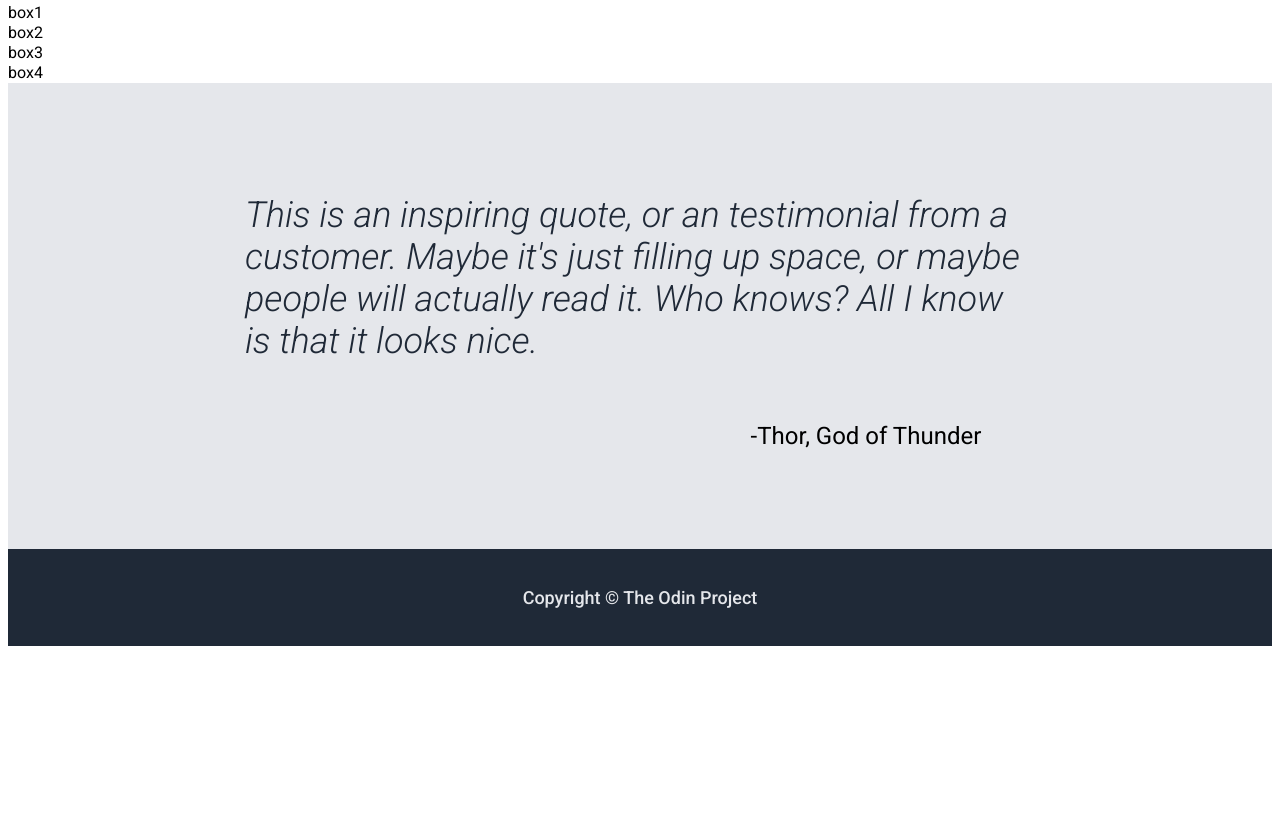
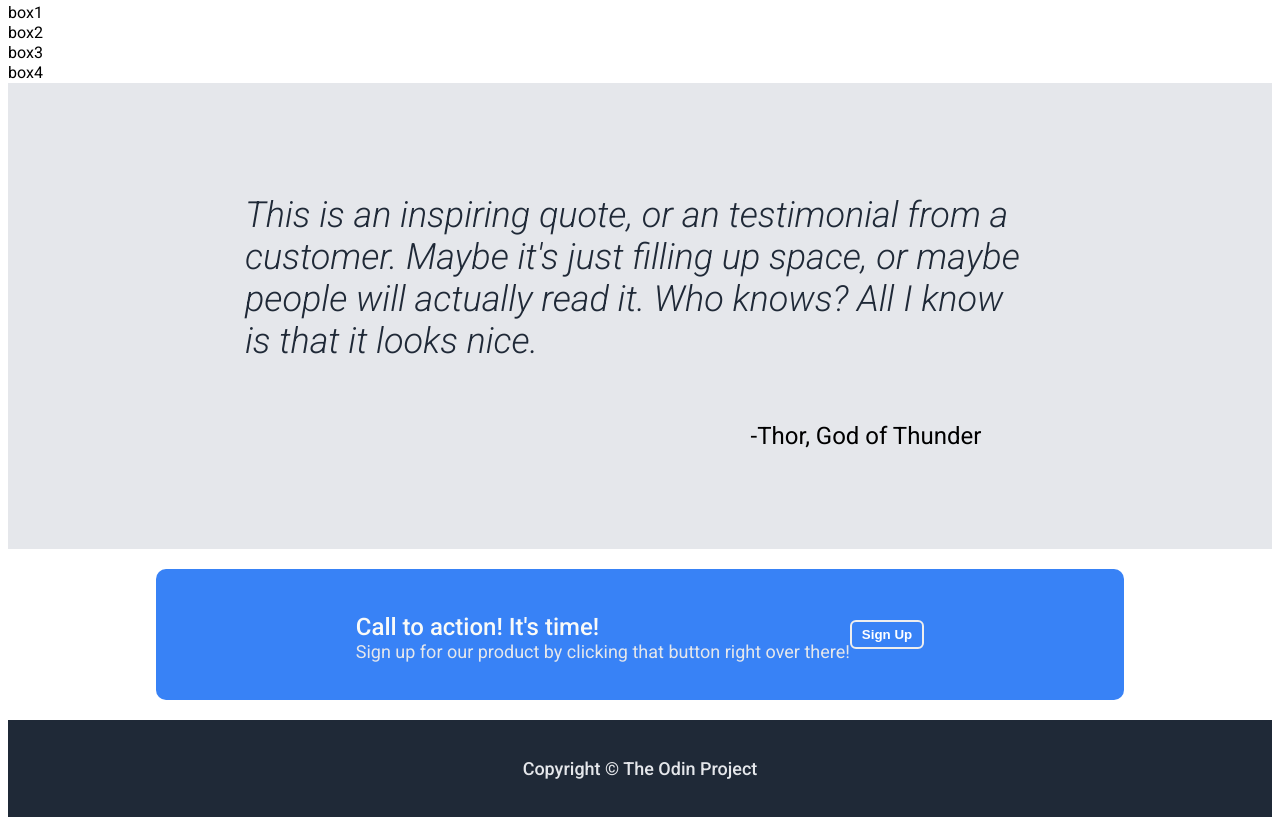
Before and after one commit to RAnmol3061/odin-landing_page, a plain HTML site: page index.html in a window 1280 px wide. Shown: the part 520-1345 px from the top of the page. Before the commit the page ends 1174 px from the top, so only its background shows below. Drawn offline with Linux system fonts and the light colour scheme.

Commit message:
Started section 4

```diff
--- a/index.html
+++ b/index.html
@@ -51,6 +51,19 @@
         </div>
     </section>
 
+    <section class="fourth-part">
+        <div class="container-fourth">
+            <div>
+                <p class="container-fourth-text1">Call to action! It's time!</p>
+                <p class="container-fourth-text2">Sign up for our product by clicking that button right over there!</p>
+            </div>
+            <div>
+                <button class="call-to-action-button">Sign Up</button>
+            </div>
+        </div>
+
+    </section>
+
     <footer>
         <p>Copyright © The Odin Project</p>
     </footer>
--- a/style.css
+++ b/style.css
@@ -118,6 +118,51 @@ button {
 
 }
 
+.fourth-part {
+    display: flex;
+    align-items: center;
+    justify-content: center;
+}
+
+.container-fourth {
+    display: flex;
+    justify-content: space-evenly;
+    align-items: center;
+    padding: 20px 200px;
+    margin: 20px 10px;
+    background-color: #3882F6;
+    border-radius: 10px;
+}
+
+.container-fourth-text1 {
+    color: #F9fAf8;
+    font-size: 24px;
+    font-weight: 500;
+    margin-bottom: 0;
+}
+
+.container-fourth-text2 {
+    color: #e5e7eb;
+    font-size: 18px;
+    margin-top: 0px;
+}
+
+.call-to-action-button {
+    border:2px solid #eee;
+}
+
+
+
+
+
+
+
+
+
+
+
+
+
 footer {
     display: flex;
     justify-content: center;
```
